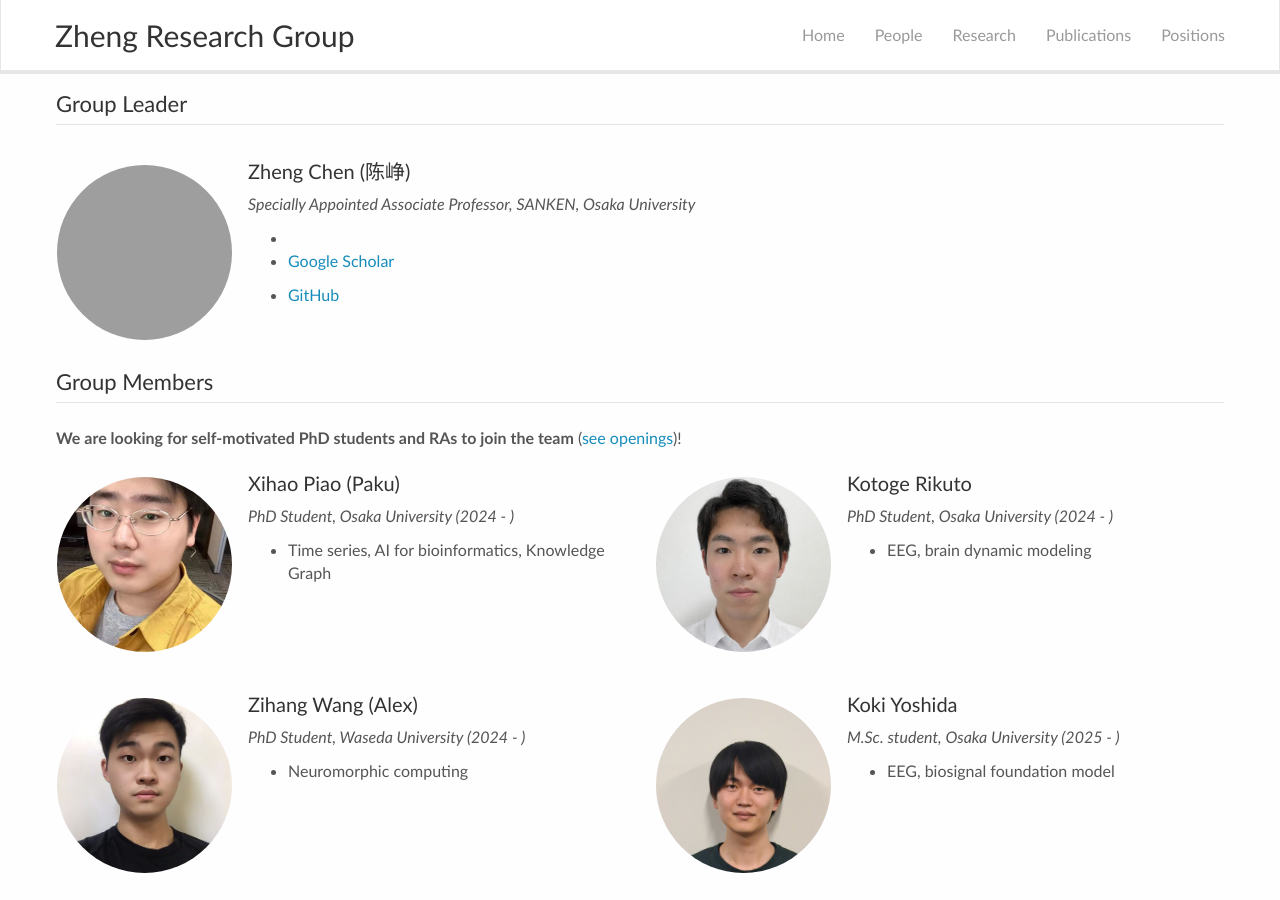
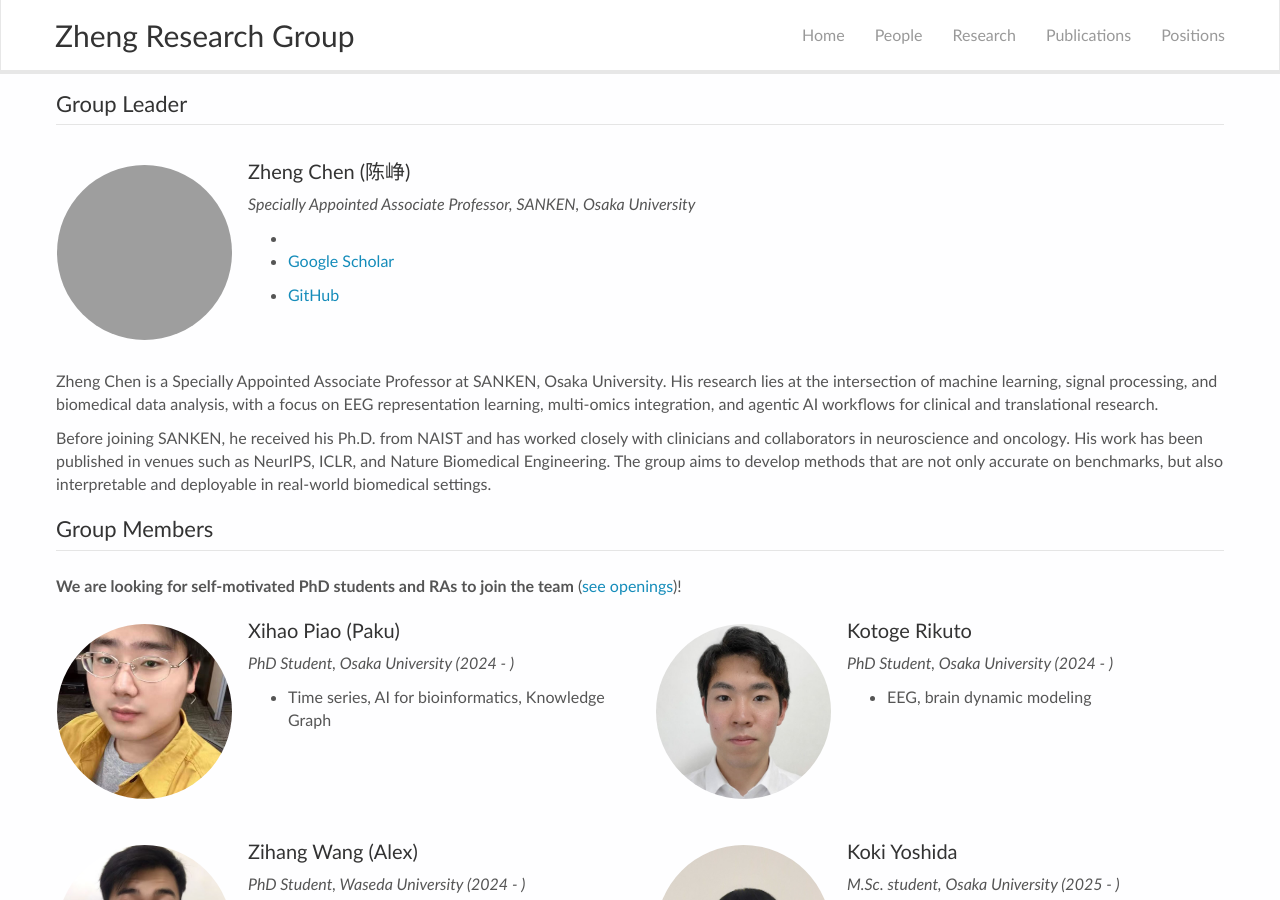
Before and after one commit to zhengchen3/zhengchen3.github.io, a Jekyll site: the page built from _pages/team.md, in a window 1280 px wide and 900 px high. Built offline with Jekyll 4.4.1, drawn with Linux system fonts in a browser that asks for light colours; nearby versions of some CDN libraries.

```diff
--- a/_pages/team.md
+++ b/_pages/team.md
@@ -52,6 +52,20 @@ permalink: /team/
 </div>
 </div>
 
+<p>
+  Zheng Chen is a Specially Appointed Associate Professor at SANKEN, Osaka University.
+  His research lies at the intersection of machine learning, signal processing, and
+  biomedical data analysis, with a focus on EEG representation learning, multi-omics
+  integration, and agentic AI workflows for clinical and translational research.
+</p>
+
+<p>
+  Before joining SANKEN, he received his Ph.D. from NAIST and has worked closely with
+  clinicians and collaborators in neuroscience and oncology. His work has been
+  published in venues such as NeurIPS, ICLR, and Nature Biomedical Engineering.
+  The group aims to develop methods that are not only accurate on benchmarks, but
+  also interpretable and deployable in real-world biomedical settings.
+</p>
 
 <h1 class="section-title">Group Members</h1>
 
```
